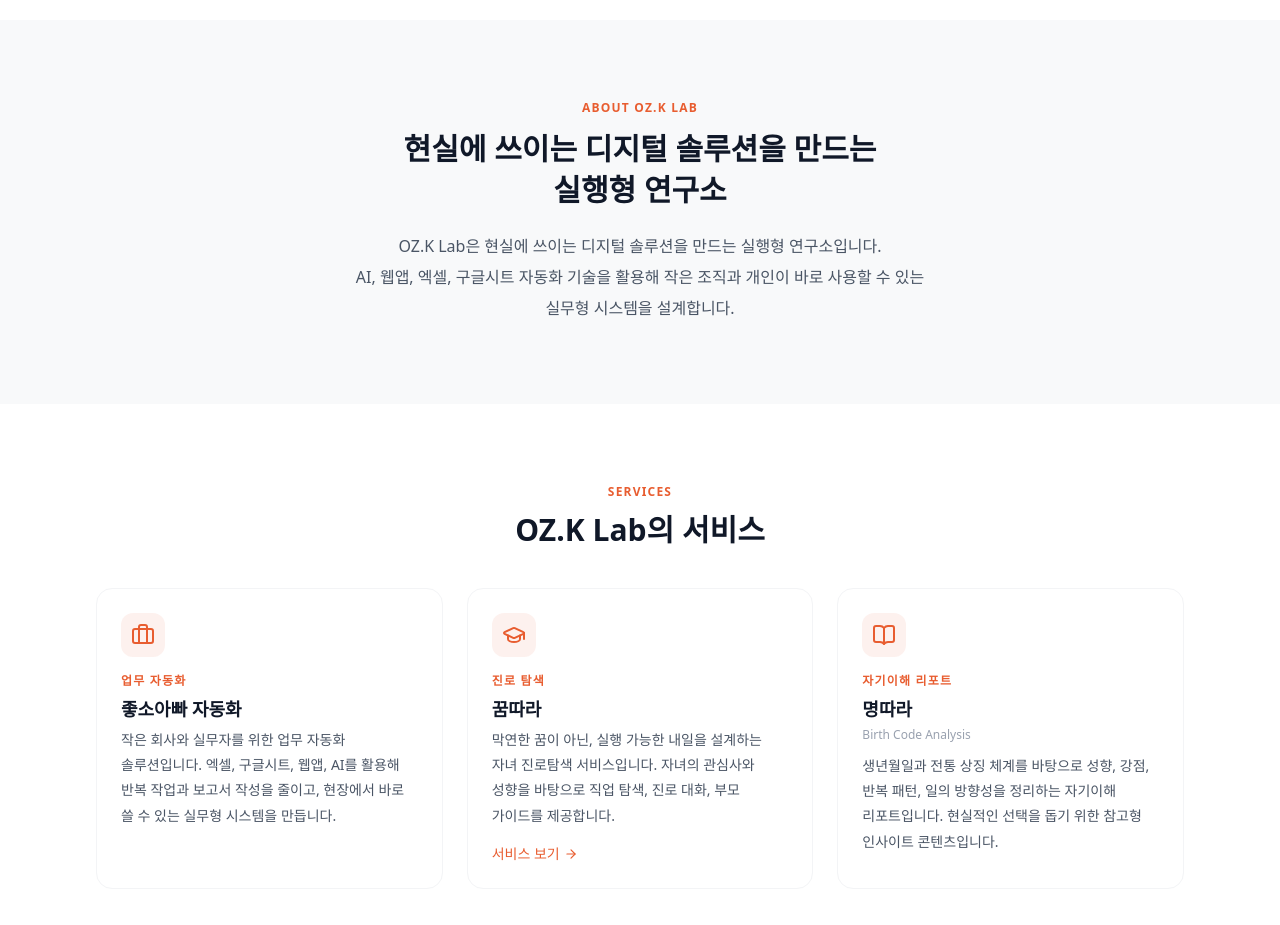
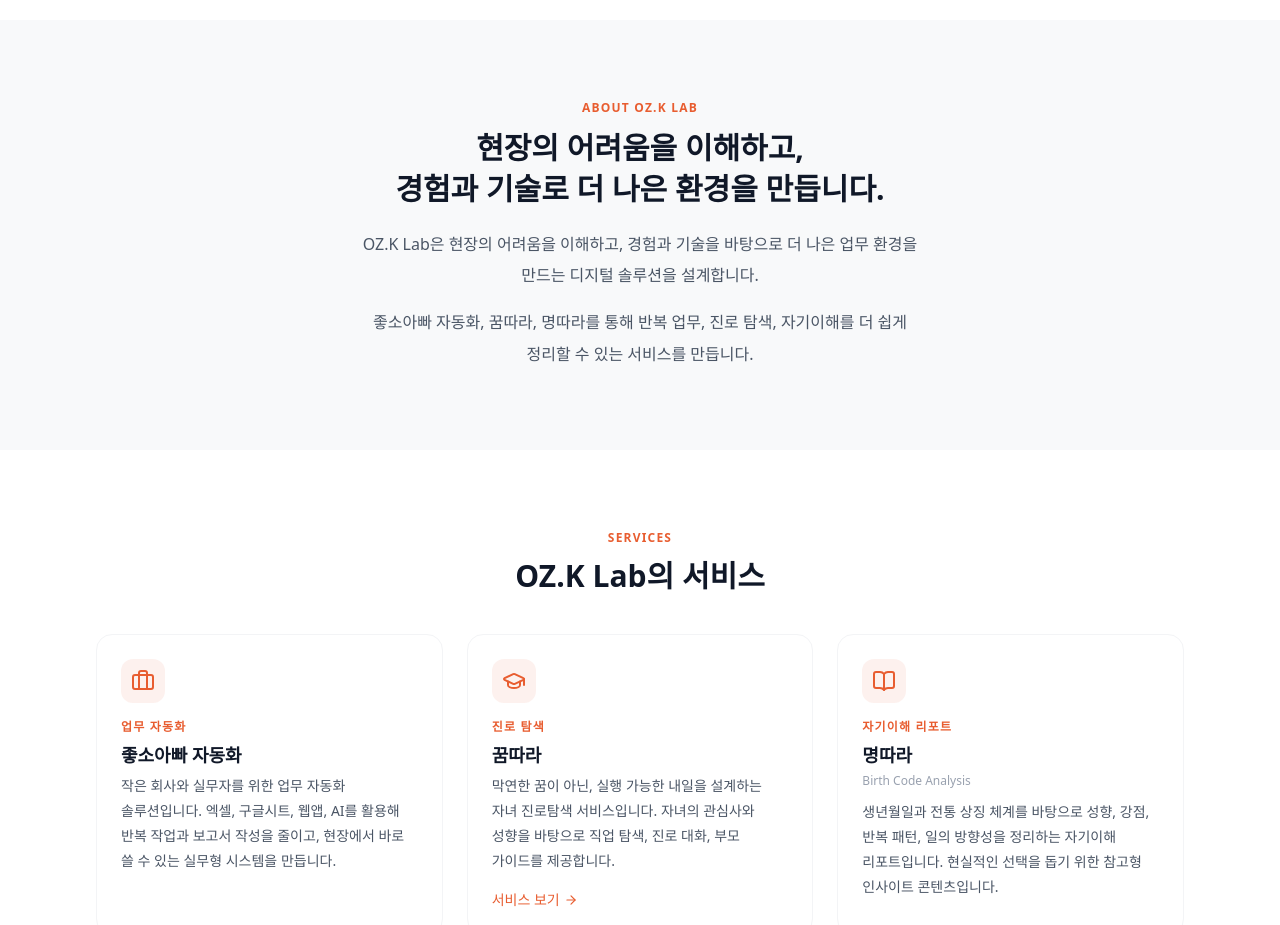
Before and after one commit to johsoappa/ozklab-homepage, a Next.js app: page / in a window 1280 px wide. Shown: the part 780-1705 px from the top of the page. Built offline with nearby package versions, Linux system fonts and the light colour scheme; a web font is replaced by a local one.

Commit message:
refine: update about philosophy copy
Co-Authored-By: Claude Sonnet 4.6 <noreply@anthropic.com>

```diff
--- a/app/page.tsx
+++ b/app/page.tsx
@@ -308,22 +308,29 @@ export default function Home() {
               >
                 About OZ.K Lab
               </p>
-              <h2 className="text-2xl sm:text-3xl font-bold text-gray-900 mb-5 leading-snug">
-                현실에 쓰이는 디지털 솔루션을 만드는
+              <h2
+                className="text-2xl sm:text-3xl font-bold text-gray-900 mb-5"
+                style={{ lineHeight: "1.35", wordBreak: "keep-all" }}
+              >
+                현장의 어려움을 이해하고,
                 <br />
-                실행형 연구소
+                경험과 기술로 더 나은 환경을 만듭니다.
               </h2>
-              <p
-                className="text-base text-gray-600 max-w-xl mx-auto"
+              <div
+                className="text-base text-gray-600 max-w-xl mx-auto space-y-4"
                 style={{ lineHeight: "1.95", wordBreak: "keep-all" }}
               >
-                OZ.K Lab은 현실에 쓰이는 디지털 솔루션을 만드는{" "}
-                <span className="whitespace-nowrap">실행형 연구소입니다.</span>
-                <br />
-                AI, 웹앱, 엑셀, 구글시트 자동화 기술을 활용해
-                작은 조직과 개인이 바로 사용할 수 있는{" "}
-                <span className="whitespace-nowrap">실무형 시스템을 설계합니다.</span>
-              </p>
+                <p>
+                  OZ.K Lab은 현장의 어려움을 이해하고, 경험과 기술을 바탕으로
+                  더 나은 업무 환경을 만드는{" "}
+                  <span className="whitespace-nowrap">디지털 솔루션을 설계합니다.</span>
+                </p>
+                <p>
+                  좋소아빠 자동화, 꿈따라, 명따라를 통해 반복 업무, 진로 탐색,
+                  자기이해를 더 쉽게 정리할 수 있는{" "}
+                  <span className="whitespace-nowrap">서비스를 만듭니다.</span>
+                </p>
+              </div>
             </div>
           </FadeIn>
         </div>
```
